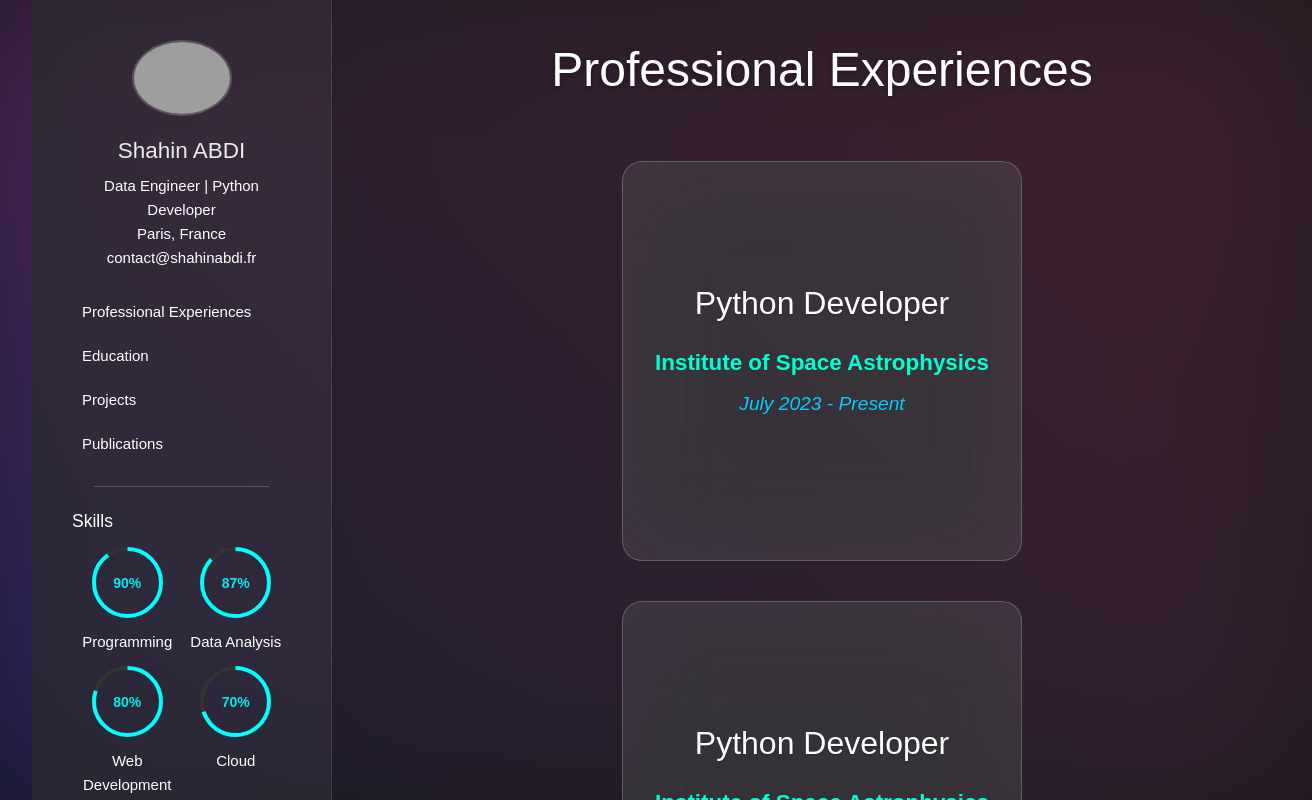
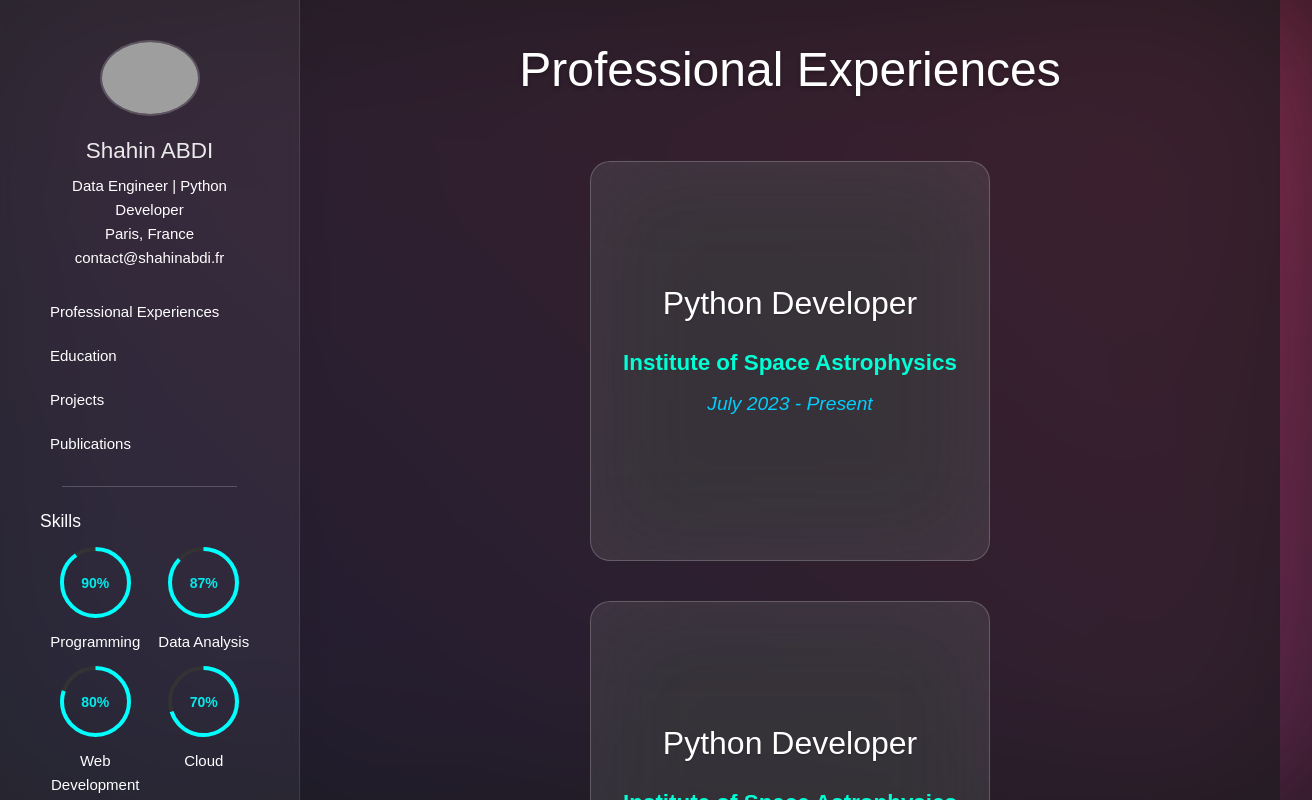
Before and after one commit to shahinabdi/portfolio, a Vue app: page / in a window 1280 px wide. Shown: the top 800 px of the page, 1312 px wide, since content can reach past the window. Built offline with nearby package versions, Linux system fonts and the light colour scheme; grey boxes are pictures that could not be loaded; a web font is replaced by a local one.

Commit message:
style: update base and main CSS styles

```diff
--- a/src/assets/base.css
+++ b/src/assets/base.css
@@ -59,7 +59,6 @@
 }
 
 body {
-  min-height: 100vh;
   color: var(--color-text);
   background: var(--color-background);
   transition:
--- a/src/assets/main.css
+++ b/src/assets/main.css
@@ -1,9 +1,7 @@
 @import './base.css';
 
 #app {
-  max-width: 1280px;
   margin: 0 auto;
-  padding: 2rem;
   font-weight: normal;
 }
 
@@ -30,6 +28,5 @@ a,
   #app {
     display: grid;
     grid-template-columns: 1fr 1fr;
-    padding: 0 2rem;
   }
 }
```
